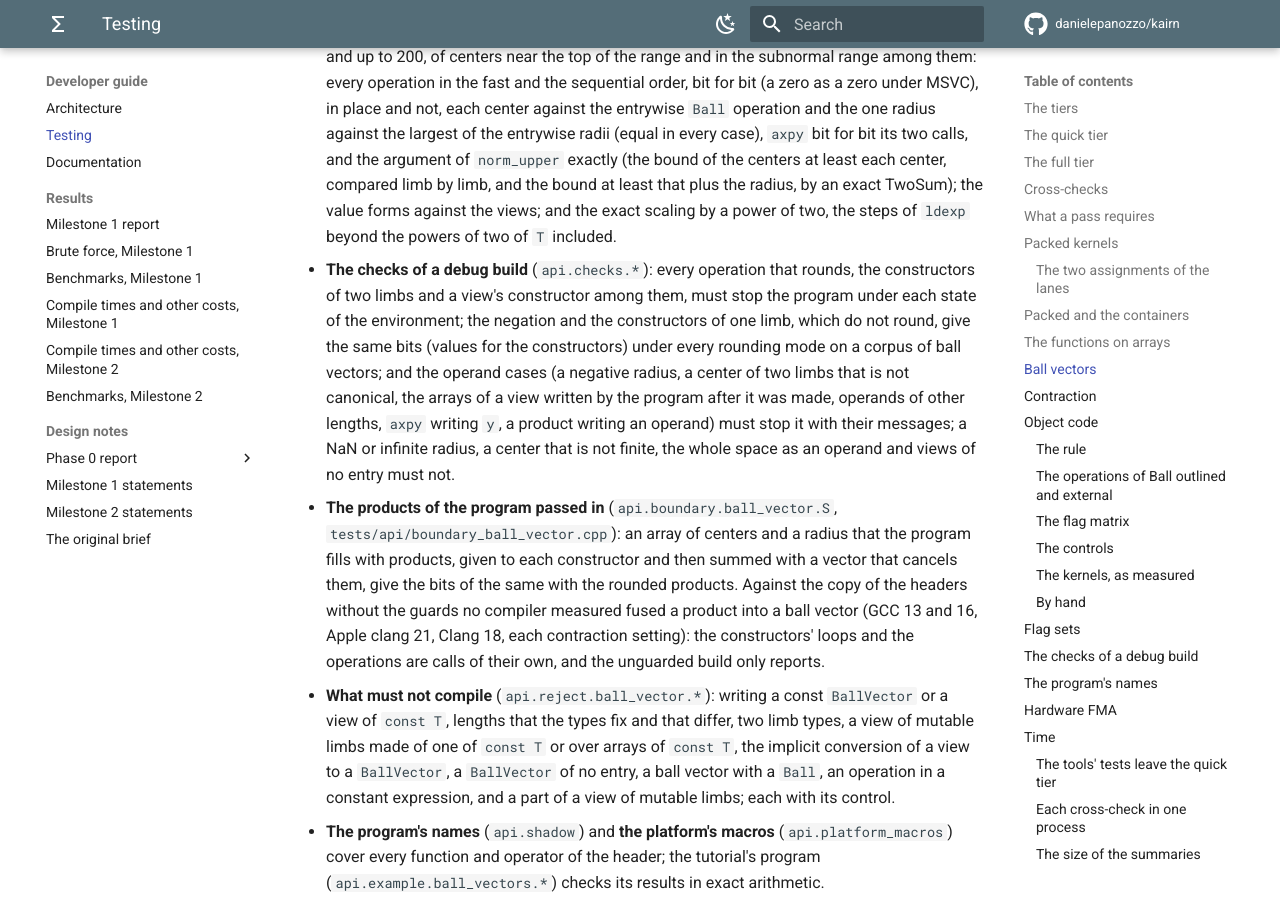
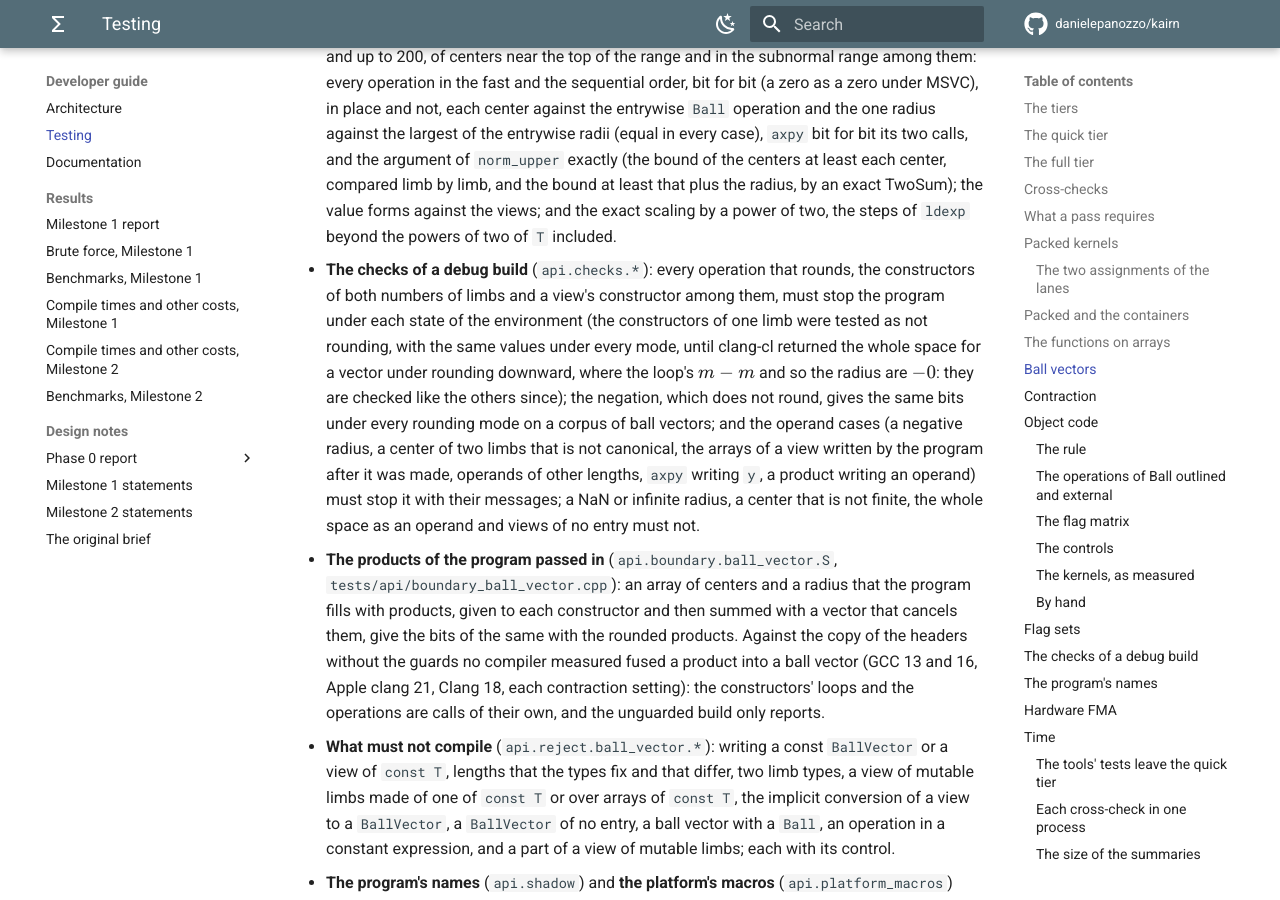
Before and after one commit to danielepanozzo/kairn, an MkDocs documentation site: the page built from docs/developer/testing.md, in a window 1280 px wide and 900 px high, scrolled down 48488 px. Built offline with MkDocs 1.6.1 and Material for MkDocs 9.7.7, drawn with Linux system fonts in a browser that asks for light colours; comment, search, counter and statistics services are not loaded.

Commit message:
The new headers with MSVC and clang-cl: three things their first Windows build found
- tests/api/batch.cpp: a return after an `if constexpr` that returns is
  unreachable code to MSVC (C4702, an error under the tests' flags) where the
  condition holds: both branches are written out. With that, MSVC 19.52
  builds the tree without a warning and passes the quick tier (1135 tests,
  run on a Windows machine).
- docs/examples/cpp/ball_vectors.cpp: `%a` prints 13 hexadecimal digits with
  the Microsoft runtime and the shortest form elsewhere, so the example's
  output differed there; it prints `%.13a`, the same text on every platform.
- The constructor of a ball vector of one limb was held not to depend on the
  rounding mode (its only rounded operations are the guards and the loop's
  m - m), was exempt from the rounding-mode check of a debug build, and was
  tested to give the same values under every mode. With clang-cl it returned
  the whole space for finite centers and a zero radius under rounding
  downward, where m - m, and so the radius, are -0. It now checks the
  rounding mode like the constructor of two limbs, and its test is of the
  kind that rounds. Not reproduced with Apple clang 21, GCC or MSVC, where
  the radius is -0 under rounding downward and the vector stays finite.

Co-Authored-By: Claude Fable 5.2 <noreply@anthropic.com>
Claude-Session: https://claude.ai/code/session_01ULwCxzT6Dhw9xUiTw8mJz1

```diff
--- a/docs/developer/testing.md
+++ b/docs/developer/testing.md
@@ -1201,9 +1201,12 @@ maxima `norm_upper_k`. What is tested of them:
   bound at least that plus the radius, by an exact TwoSum); the value forms against the views; and the
   exact scaling by a power of two, the steps of `ldexp` beyond the powers of two of `T` included.
 - **The checks of a debug build** (`api.checks.*`): every operation that rounds, the constructors of
-  two limbs and a view's constructor among them, must stop the program under each state of the
-  environment; the negation and the constructors of one limb, which do not round, give the same bits
-  (values for the constructors) under every rounding mode on a corpus of ball vectors; and the operand
+  both numbers of limbs and a view's constructor among them, must stop the program under each state
+  of the environment (the constructors of one limb were tested as not rounding, with the same values
+  under every mode, until clang-cl returned the whole space for a vector under rounding downward,
+  where the loop's $m - m$ and so the radius are $-0$: they are checked like the others since); the
+  negation, which does not round, gives the same bits under every rounding mode on a corpus of ball
+  vectors; and the operand
   cases (a negative radius, a center of two limbs that is not canonical, the arrays of a view written
   by the program after it was made, operands of other lengths, `axpy` writing `y`, a product writing
   an operand) must stop it with their messages; a NaN or infinite radius, a center that is not
--- a/docs/examples/cpp/ball_vectors.txt
+++ b/docs/examples/cpp/ball_vectors.txt
@@ -1,4 +1,4 @@
-p: 5 coefficients in the Bernstein basis, radius 0x1p-30
+p: 5 coefficients in the Bernstein basis, radius 0x1.0000000000000p-30
 level 1: radius 0x1.0000024cccccfp-30
 level 2: radius 0x1.000003f333337p-30
 level 3: radius 0x1.0000053ccccd3p-30
@@ -6,7 +6,7 @@ level 4: radius 0x1.000006266666fp-30
 left half:  radius 0x1.000006266666fp-30, |p| <= 0x1.8000000400002p+0 on [0, 1/2]
 right half: radius 0x1.000006266666fp-30, |p| <= 0x1.0000000400002p+0 on [1/2, 1]
 subdivision: 400 exact coefficients of members checked, 0 outside their balls
-half(p): radius 0x1p-31, exactly half of 0x1p-30: yes
+half(p): radius 0x1.0000000000000p-31, exactly half of 0x1.0000000000000p-30: yes
 f g: 4 coefficients, radius 0x1.1830000000084p-39
 product: 2500 exact coefficients of products of members checked, 0 outside their balls
 the check finds a point at 1.5 radii outside: yes
```
Also changed, not shown: docs/reference/ball_vector.md (+4 -2 lines), 4 other files.
